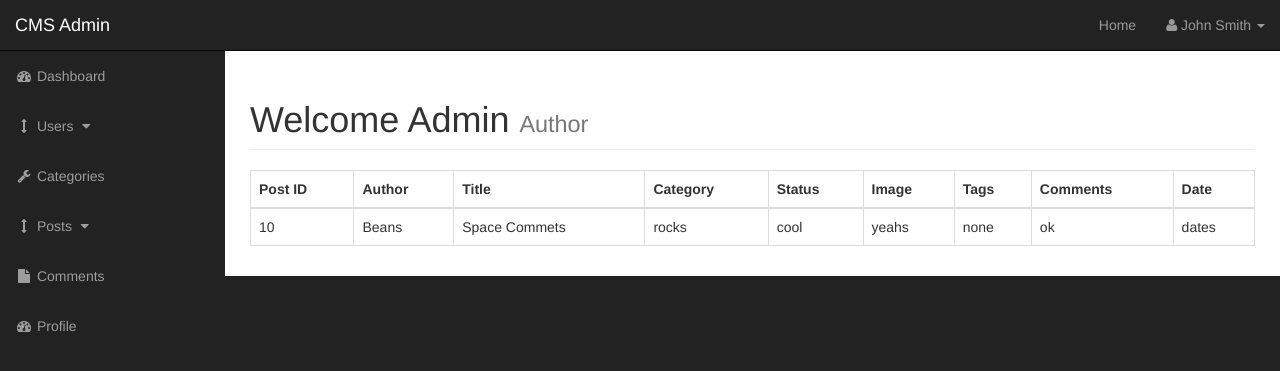
After one commit to AndresXI/PHP_CMS, a PHP site: page /admin/posts.php in a window 1280 px wide. The commit adds this page. Shown: the top 371 px of the page. Run offline with PHP 8.4, Linux system fonts and the light colour scheme.

Commit message:
refactor categories.php

```diff
--- /dev/null
+++ b/admin/functions.php
@@ -0,0 +1,79 @@
+
+<?php
+
+  function insert_categories() {
+
+    global $connection;
+
+    //getting the post superglobal from the form
+      if(isset($_POST["submit"])) {
+        //grab user input from add categories
+        $cat_title = $_POST["cat_title"];
+        //catch error when field is left empty
+        if($cat_title == "" || empty($cat_title)) {
+          echo "This field should not be empty!";
+        } else {
+          //if everything is good sumbit data into our table(mysql)
+          $query = "INSERT INTO categories(cat_title) ";
+          $query .= "VALUE('{$cat_title}') ";
+
+          //send it
+          $create_category_query = mysqli_query($connection, $query);
+            //error handling
+            if(!$create_category_query) { //if the query is not true
+              //kill all processes if query failed
+              die("Query Failed" . mysqli_error($connection));
+            }
+        }
+      }
+  } // end insert_categories function
+
+
+  function find_all_categories() {
+    global $connection;
+
+    //select all the data from the categories table
+      $query = "SELECT * FROM categories";
+      $select_categories = mysqli_query($connection, $query);
+
+      //to display all the values we use a while while loop
+      while($row = mysqli_fetch_assoc($select_categories)) {
+      //finding the name of the rows and displaying them
+      $cat_id = $row["cat_id"];
+      $cat_title = $row["cat_title"];
+
+      //displaying them on the page
+      echo "<tr>";
+      echo "<td>{$cat_id}</td>";
+      echo "<td>{$cat_title}</td>";
+      //we create a link and get the id
+      echo "<td><a href='categories.php?delete={$cat_id}'>Delete</a></td>";
+      echo "<td><a href='categories.php?edit={$cat_id}'>Edit</a></td>";
+      echo "</tr>";
+    }
+
+  }// end find_all_categories function
+
+
+  function delete_categories() {
+
+    global $connection;
+
+    //we catch the id, Delete Query
+     if(isset($_GET['delete'])) {
+       $catch_cat_id = $_GET['delete'];
+       $query = "DELETE FROM categories WHERE cat_id = {$catch_cat_id} ";
+       //deletes the data from the database
+       $deleteQuery = mysqli_query($connection, $query);
+       //we then refresh the page to delete data instantly
+       header("Location: categories.php"); //this basically refreshes the page
+     }
+  }// end delete_categories function
+
+
+
+
+
+
+
+?>
--- a/admin/includes/admin_header.php
+++ b/admin/includes/admin_header.php
@@ -1,5 +1,6 @@
 <?php ob_start(); //sends all request at the same time when scripts are finished ?>
 <?php include "../includes/db.php"; ?>
+<?php include "functions.php"; ?>
 
 
 <!DOCTYPE html>
--- a/admin/includes/admin_navigation.php
+++ b/admin/includes/admin_navigation.php
@@ -38,7 +38,7 @@
             <div class="collapse navbar-collapse navbar-ex1-collapse">
                 <ul class="nav navbar-nav side-nav">
                     <li>
-                        <a href="index.html"><i class="fa fa-fw fa-dashboard"></i> Dashboard</a>
+                        <a href="index.php"><i class="fa fa-fw fa-dashboard"></i> Dashboard</a>
                     </li>
                     <li>
                         <a href="javascript:;" data-toggle="collapse" data-target="#demo2"><i class="fa fa-fw fa-arrows-v"></i> Users <i class="fa fa-fw fa-caret-down"></i></a>
@@ -58,14 +58,14 @@
                         <a href="javascript:;" data-toggle="collapse" data-target="#postsDropdown"><i class="fa fa-fw fa-arrows-v"></i> Posts <i class="fa fa-fw fa-caret-down"></i></a>
                         <ul id="postsDropdown" class="collapse">
                             <li>
-                                <a href="#">View All Posts</a>
+                                <a href="posts.php">View All Posts</a>
                             </li>
                             <li>
                                 <a href="#">Add Posts</a>
                             </li>
                         </ul>
                     </li>
-                    <li class="active">
+                    <li>
                         <a href="blank-page.html"><i class="fa fa-fw fa-file"></i> Comments</a>
                     </li>
                     <li>
--- /dev/null
+++ b/admin/posts.php
@@ -0,0 +1,64 @@
+<?php
+include "includes/admin_header.php";
+?>
+    <div id="wrapper">
+
+      <!-- Navigation -->
+      <?php include "includes/admin_navigation.php"; ?>
+
+        <div id="page-wrapper">
+
+            <div class="container-fluid">
+
+                <!-- Page Heading -->
+                <div class="row">
+                    <div class="col-lg-12">
+
+                      <h1 class="page-header">
+                          Welcome Admin
+                          <small>Author</small>
+                      </h1>
+
+                      <!--Create a table to display data-->
+                      <table class='table table-bordered table-hover'>
+                        <thead>
+                          <tr>
+                            <th>Post ID</th>
+                            <th>Author</th>
+                            <th>Title</th>
+                            <th>Category</th>
+                            <th>Status</th>
+                            <th>Image</th>
+                            <th>Tags</th>
+                            <th>Comments</th>
+                            <th>Date</th>
+                          </tr>
+                        </thead>
+
+                        <tbody>
+                          <tr>
+                            <td>10</td>
+                            <td>Beans</td>
+                            <td>Space Commets</td>
+                            <td>rocks</td>
+                            <td>cool</td>
+                            <td>yeahs</td>
+                            <td>none</td>
+                            <td>ok </td>
+                            <td>dates</td>
+                          </tr>
+                        </tbody>
+
+                      </table>
+
+
+                    </div>
+                </div>
+                <!-- /.row -->
+
+            </div>
+            <!-- /.container-fluid -->
+
+        </div>
+        <!-- /#page-wrapper -->
+        <?php include "includes/admin_footer.php"; ?>
```
Also changed, not shown: admin/categories.php (+12 -95 lines), admin/includes/update_categories.php (added, +45 -0 lines).
